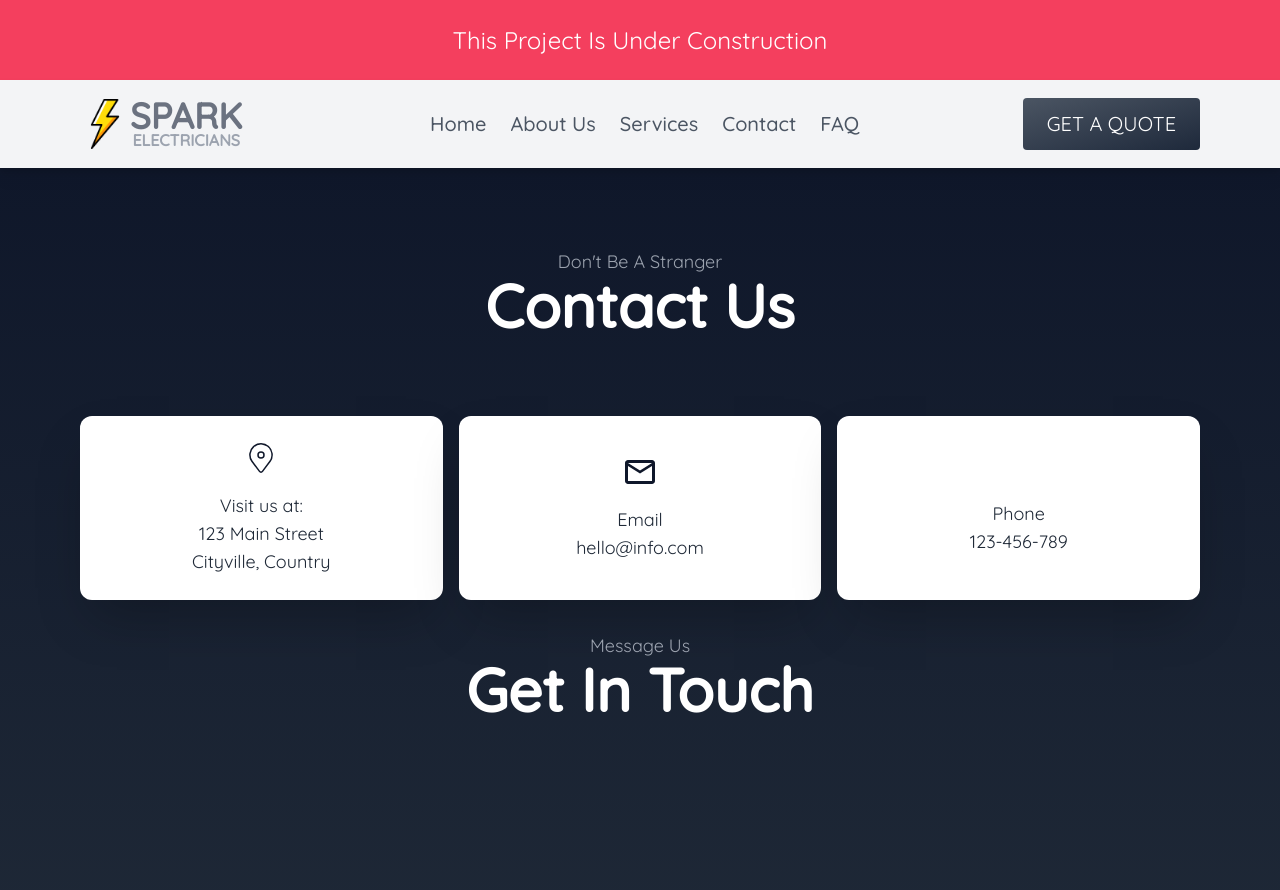
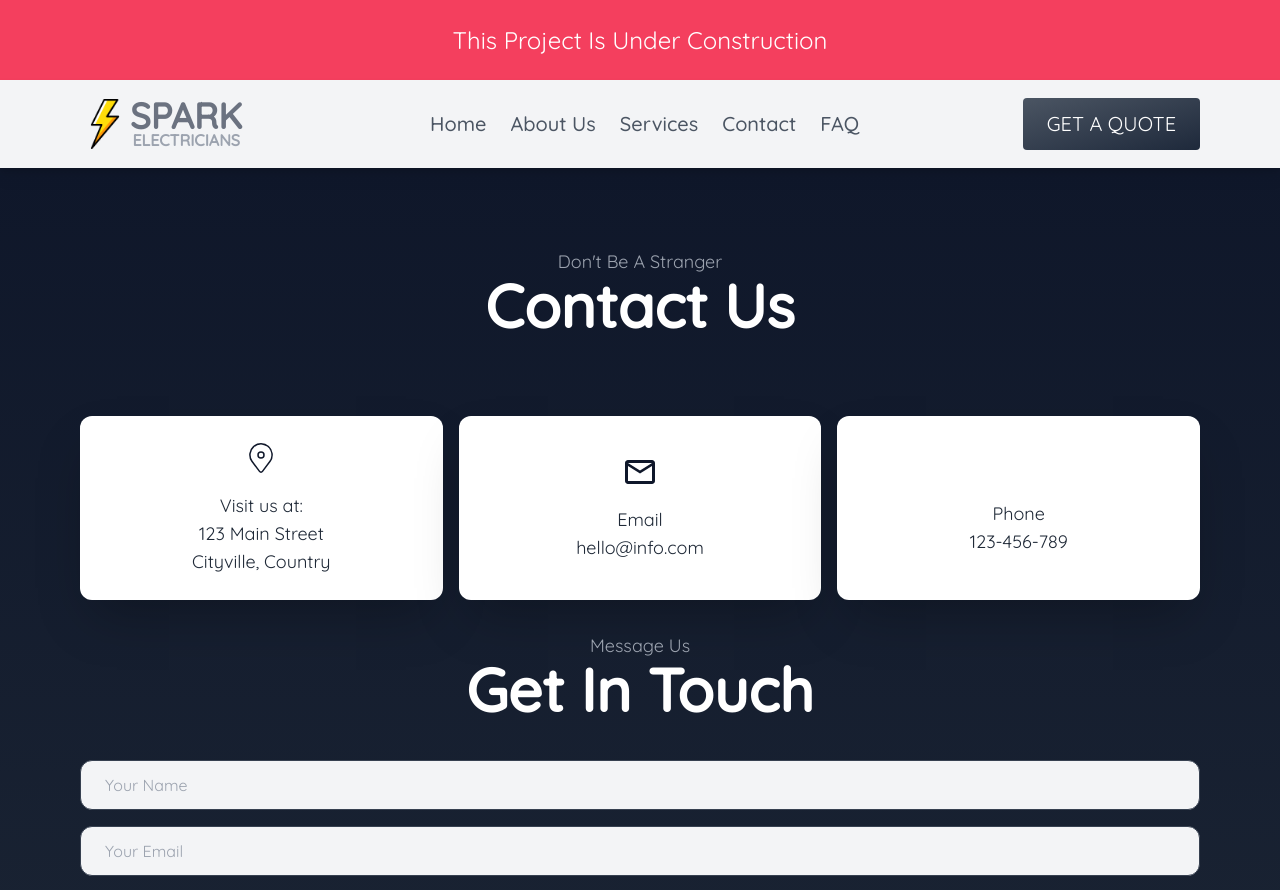
Before and after one commit to zablon-oigo/spark-electricians, a React (Vite) app: page /contact in a window 1280 px wide. Shown: the top 890 px of the page. Built offline with nearby package versions, Linux system fonts and the light colour scheme; some icons are missing; a web font is replaced by a local one.

Commit message:
Contact Page

```diff
--- a/src/components/Contact.jsx
+++ b/src/components/Contact.jsx
@@ -2,6 +2,7 @@ import React from 'react'
 import { CiLocationOn } from "react-icons/ci";
 import { MdOutlineEmail } from "react-icons/md";
 import { FaPhone } from "react-icons/fa6";
+import MessageForm from '../layout/MessageForm';
 function Contact() {
   return (
     <>
@@ -48,7 +49,7 @@ function Contact() {
           get in touch
         </h2>
         <div className="my-10">
-
+         <MessageForm/>
         </div>
         </div>
       </div>
```
